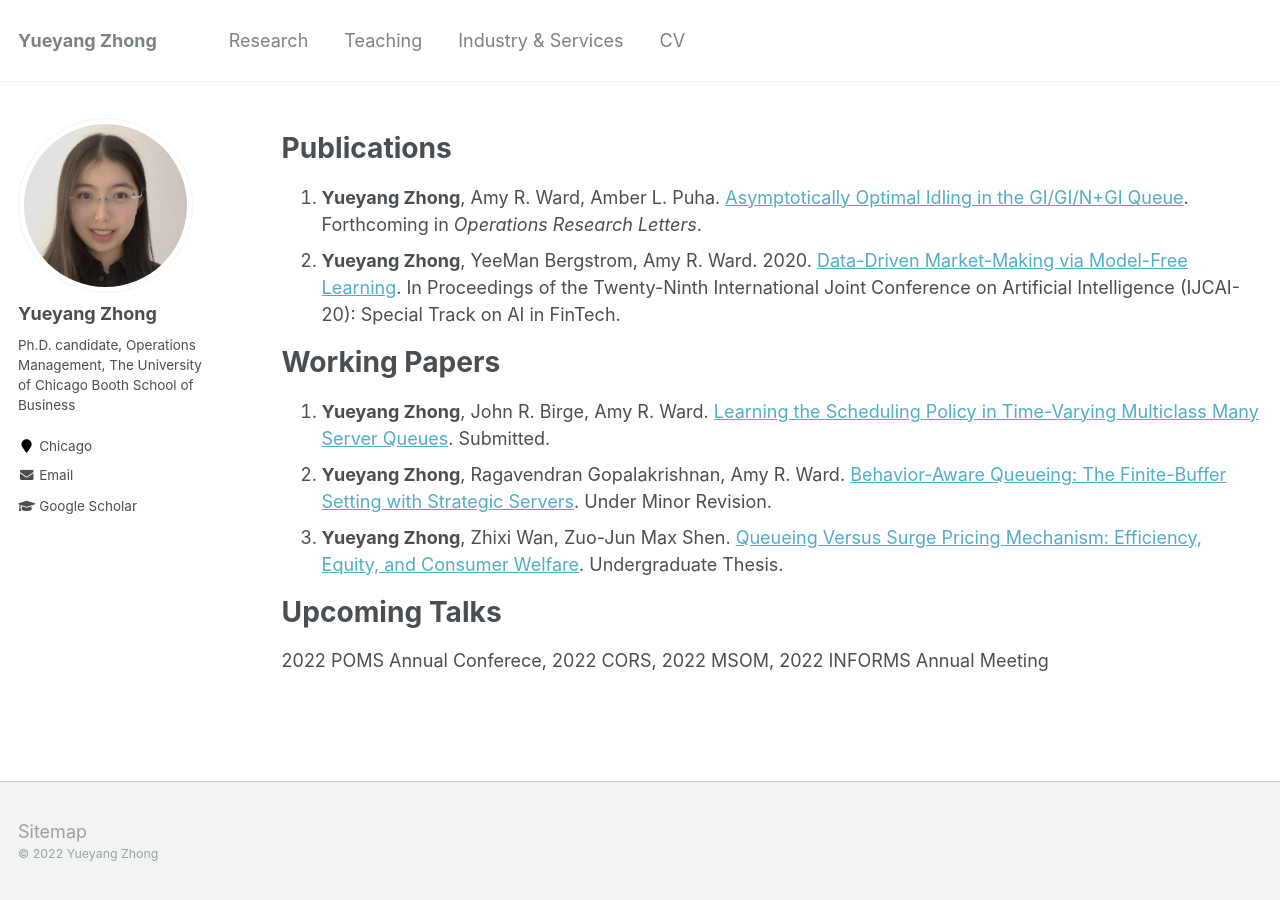
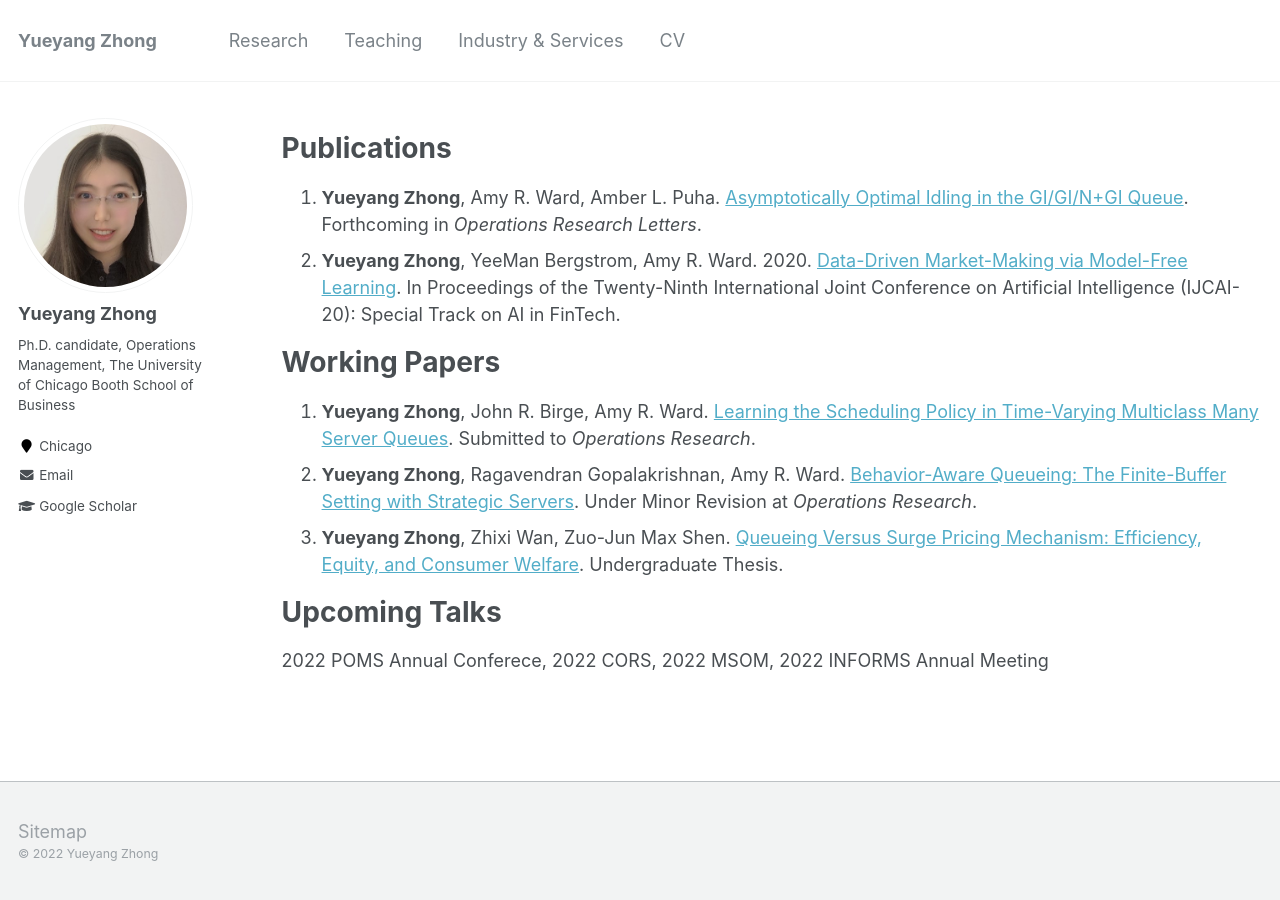
Before and after one commit to alicemengqi/site, a Jekyll site: the page built from _pages/publications.md, in a window 1280 px wide. Built offline with Jekyll 4.4.1, drawn with Linux system fonts in a browser that asks for light colours.

Commit message:
Update publications.md

```diff
--- a/_pages/publications.md
+++ b/_pages/publications.md
@@ -12,8 +12,8 @@
 
 
 # Working Papers
-1. **Yueyang Zhong**, John R. Birge, Amy R. Ward. [Learning the Scheduling Policy in Time-Varying Multiclass Many Server Queues](https://papers.ssrn.com/sol3/papers.cfm?abstract_id=4090021). Submitted.
-2. **Yueyang Zhong**, Ragavendran Gopalakrishnan, Amy R. Ward. [Behavior-Aware Queueing: The Finite-Buffer Setting with Strategic Servers](https://papers.ssrn.com/sol3/papers.cfm?abstract_id=3633435). Under Minor Revision.
+1. **Yueyang Zhong**, John R. Birge, Amy R. Ward. [Learning the Scheduling Policy in Time-Varying Multiclass Many Server Queues](https://papers.ssrn.com/sol3/papers.cfm?abstract_id=4090021). Submitted to *Operations Research*.
+2. **Yueyang Zhong**, Ragavendran Gopalakrishnan, Amy R. Ward. [Behavior-Aware Queueing: The Finite-Buffer Setting with Strategic Servers](https://papers.ssrn.com/sol3/papers.cfm?abstract_id=3633435). Under Minor Revision at *Operations Research*.
 3. **Yueyang Zhong**, Zhixi Wan, Zuo-Jun Max Shen. [Queueing Versus Surge Pricing Mechanism: Efficiency, Equity, and Consumer Welfare](https://papers.ssrn.com/sol3/papers.cfm?abstract_id=3699134). Undergraduate Thesis.
 
 
```
